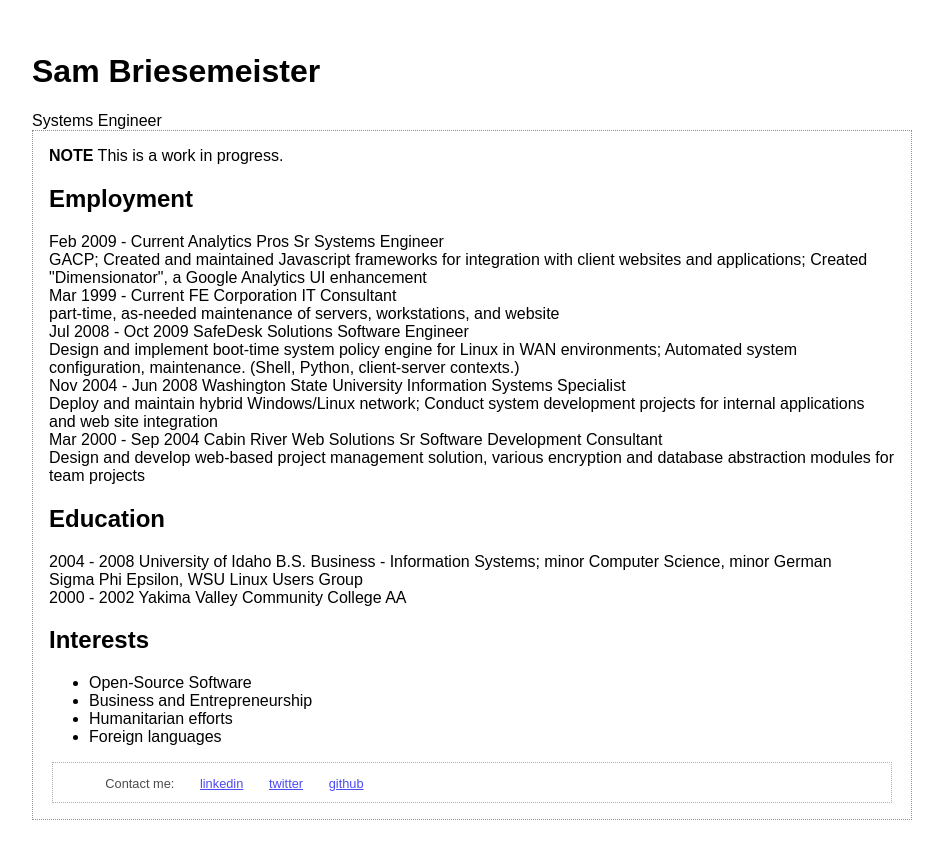
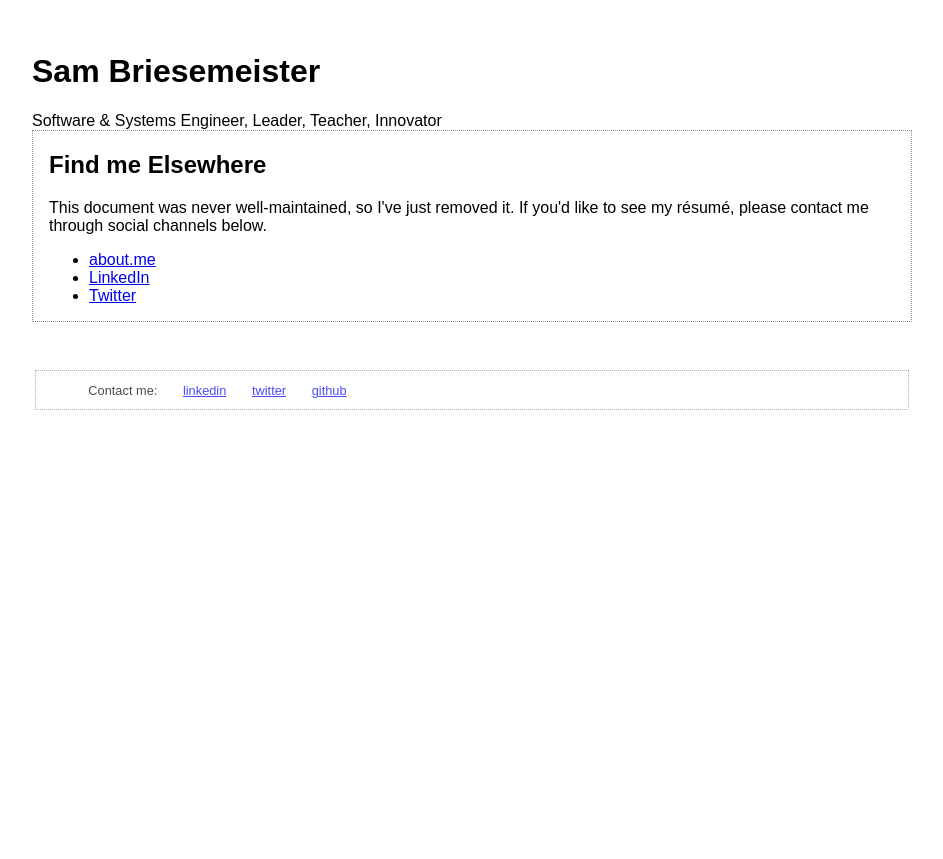
Before and after one commit to samba/samba.github.io, a Jekyll site: the page built from resume.html, in a window 1280 px wide. Shown: the top 859 px of the page, without its empty margins (168-1111 px from the left). Built offline with Jekyll 4.4.1, drawn with Linux system fonts in a browser that asks for light colours.

Commit message:
Rmove resume & old stuff...

```diff
--- /dev/null
+++ b/Gemfile
@@ -0,0 +1,2 @@
+source 'https://rubygems.org'
+gem 'github-pages'
--- a/_config.yml
+++ b/_config.yml
@@ -1,4 +1,4 @@
-baseurl: 'http://samba.github.com'
+baseurl: /
 pygments: true
 permalink: /posts/:title
 lsi: true
--- a/_layouts/default.html
+++ b/_layouts/default.html
@@ -5,7 +5,7 @@
 		<meta http-equiv="Content-Type" content="text/html; charset=UTF-8"/>
 		<title>{{ page.title }}</title>
 		<link rel='stylesheet' href='/stylesheet/main.css'/>
-    {% if page.stlye %}
+    {% if page.style %}
     <link rel='stylesheet' href='/stylesheet/{{ page.style }}.css'/>
     {% endif %}
 		<script src='/javascript/ga-loader.js'></script>
--- a/resume.html
+++ b/resume.html
@@ -1,79 +1,32 @@
 ---
 title: Sam Briesemeister
-subtitle: Systems Engineer
+subtitle: Software &amp; Systems Engineer, Leader, Teacher, Innovator
 layout: default
 style: resume
 
-employers:
-- name: Analytics Pros
-  period: Feb 2009 - Current
-  title: Sr Systems Engineer
-  description: GACP; Created and maintained Javascript frameworks for integration with client websites and applications; Created "Dimensionator", a Google Analytics UI enhancement
-- name: FE Corporation
-  period: Mar 1999 - Current
-  title: IT Consultant
-  description: part-time, as-needed maintenance of servers, workstations, and website
-- name: SafeDesk Solutions
-  period: Jul 2008 - Oct 2009
-  title: Software Engineer
-  description: Design and implement boot-time system policy engine for Linux in WAN environments; Automated system configuration, maintenance. (Shell, Python, client-server contexts.)
-- name: Washington State University
-  period: Nov 2004 - Jun 2008
-  title: Information Systems Specialist
-  description: Deploy and maintain hybrid Windows/Linux network; Conduct system development projects for internal applications and web site integration
-- name: Cabin River Web Solutions
-  period: Mar 2000 - Sep 2004
-  title: Sr Software Development Consultant
-  description: Design and develop web-based project management solution, various encryption and database abstraction modules for team projects
-
-education:
-- name: University of Idaho
-  period: 2004 - 2008
-  degree: B.S. Business - Information Systems; minor Computer Science, minor German
-  activities: Sigma Phi Epsilon, WSU Linux Users Group
-- name: Yakima Valley Community College
-  period: 2000 - 2002
-  degree: AA
-
-interests:
-- Open-Source Software
-- Business and Entrepreneurship
-- Humanitarian efforts
-- Foreign languages
+social:
+  - name: about.me
+    url: http://about.me/sambriesemeister
+  - name: LinkedIn
+    url: http://linkedin.com/in/sambriesemeister
+  - name: Twitter
+    url: http://twitter.com/systemalias
 
 ---
 
 <div class='interior'>
-<strong>NOTE</strong> This is a work in progress.
+
+<h2>Find me Elsewhere</h2>
+
+<p>This document was never well-maintained, so I've just removed it. If you'd like to see my résumé, please contact me through social channels below.
+
+<ul class='social_networks'>
+{% for network in page.social %}
+  <li><a href="{{ network.url }}">{{ network.name }}</a></li>
+{% endfor %}
+</ul>
 
 
 
-<h2>Employment</h2>
-
-{% for e in page.employers %}
-<div class='employer'>
-  <span class='date'>{{ e.period }}</span>
-  <span class='name'>{{ e.name }}</span>
-  <span class='title'>{{ e.title }}</span>
-  <div class='description'>{{ e.description }}</div>
- </div>
-{% endfor %}
-
-<h2>Education</h2>
-{% for e in page.education %}
-<div class='edu'>
-  <span class='date'>{{ e.period }}</span>
-  <span class='name'>{{ e.name }}</span>
-  <span class='title'>{{ e.degree }}</span>
-  <div class='description'>{{ e.activities }}
-</div>
-{% endfor %}
-
-<h2>Interests</h2>
-<ul>
-{% for i in page.interests %}
-<li>{{ i }}
-{% endfor %}
-</ul>
 
 </div>
```
Also changed, not shown: index.html (+5 -20 lines), 1 other file.
